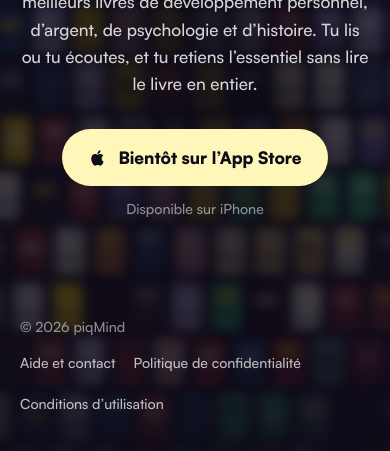
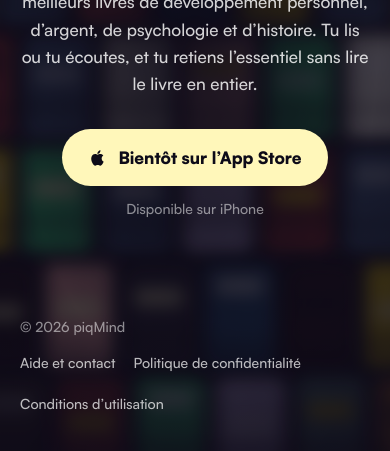
Before and after one commit to Halim78/piqmind-site, a plain HTML site: page index.html in a window 390 px wide. Shown: the part 393-844 px from the top of the page. Drawn offline with Linux system fonts and the light colour scheme.

Commit message:
Agrandit les livres du fond (deux fois plus grands, 10 par ligne) et les floute davantage
Co-Authored-By: Claude Opus 5.5 <noreply@anthropic.com>

```diff
--- a/assets/books.css
+++ b/assets/books.css
@@ -19,8 +19,8 @@
   justify-content: center;
   gap: var(--gap);
   opacity: 0.38;
-  --gap: 1.1vw;
-  --w: calc((100vw - 19 * var(--gap)) / 20);   /* environ 20 livres par ligne */
+  --gap: 1.6vw;
+  --w: calc((100vw - 9 * var(--gap)) / 10);   /* environ 10 livres par ligne */
 }
 /* Voile : plus sombre au centre pour que le texte reste bien lisible. */
 .books::after {
@@ -36,7 +36,7 @@
   display: flex;
   gap: var(--gap);
   width: max-content;
-  filter: blur(8px);
+  filter: blur(12px);
   will-change: transform;
   animation: drift var(--dur, 140s) linear infinite;
 }
@@ -72,8 +72,8 @@
 @keyframes drift { from { transform: translateX(0); } to { transform: translateX(-50%); } }
 
 @media (max-width: 760px) {
-  .books { --gap: 2.2vw; --w: calc((100vw - 9 * var(--gap)) / 10); opacity: 0.32; }
-  .book-row { filter: blur(6px); }
+  .books { --gap: 3vw; --w: calc((100vw - 4 * var(--gap)) / 5); opacity: 0.32; }
+  .book-row { filter: blur(9px); }
 }
 @media (prefers-reduced-motion: reduce) {
   .book-row { animation: none; }
--- a/assets/books.js
+++ b/assets/books.js
@@ -28,7 +28,7 @@
   function build() {
     wall.textContent = '';
     const style = getComputedStyle(wall);
-    const perRow = innerWidth <= 760 ? 10 : 20;
+    const perRow = innerWidth <= 760 ? 5 : 10;
     const gap = parseFloat(style.rowGap) || 12;
     const bookW = (innerWidth - (perRow - 1) * gap) / perRow;
     const bookH = bookW * 1.5;
```
